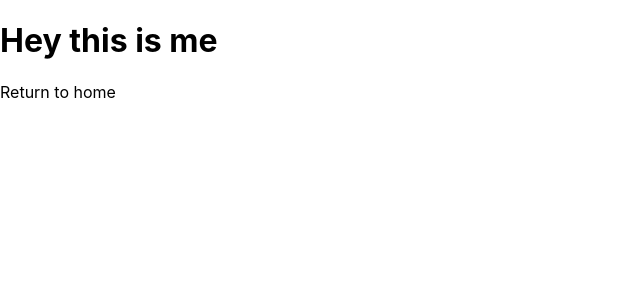
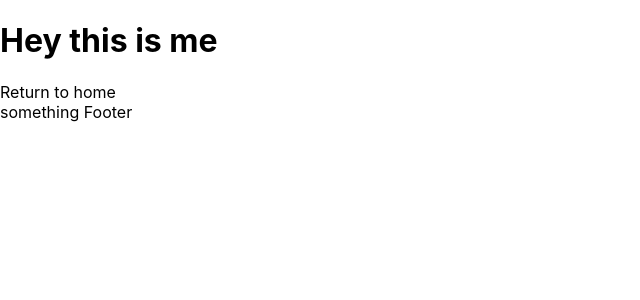
Before and after one commit to wackyjoker/Portfolio-2.0, a Next.js app: page /about/about in a window 1280 px wide. Shown: the top 300 px of the page, without its empty margins (0-640 px from the left). Built offline with nearby package versions, Linux system fonts and the light colour scheme.

Commit message:
setting up container

```diff
--- /dev/null
+++ b/Components/Container/container.tsx
@@ -0,0 +1,43 @@
+import Head from 'next/head'
+import { useRouter } from 'next/router'
+import { useState, useEffect } from 'react'
+import { useTheme } from 'next-themes'
+import NextLink from 'next/link'
+import Footer from '../Footer'
+
+export default function Container(props) {
+  const [mounted, setMounted] = useState(false)
+  const { resolvedTheme, setTheme } = useTheme()
+
+  useEffect(() => setMounted(true), [])
+
+  const { children, ...customMeta } = props
+  const router = useRouter()
+  const meta = {
+    title: 'Kevin Young - Developer,Gamer,Dreamer',
+    description: 'Front-end developer, JavaScript enthusiast,Software Engineer.',
+    image: 'placeholder',
+    type: 'website',
+    ...customMeta,
+  }
+
+  return (
+    <div>
+      <Head>
+        <title>{meta.title}</title>
+        <meta name="robots" content="follow, index" />
+        <meta content={meta.description} name="description" />
+        <meta property="og:url" content={`https://yourURL...${router.asPath}`} />
+        <meta property="og:type" content={meta.type} />
+        <meta property="og:site_name" content="Kevin Young" />
+        <meta property="og:description" content={meta.description} />
+        <meta property="og:title" content={meta.title} />
+        <meta property="og:image" content={meta.image} />
+      </Head>
+      <main>
+        {children}
+        <Footer />
+      </main>
+    </div>
+  )
+}
--- /dev/null
+++ b/Components/Container/index.ts
@@ -0,0 +1,3 @@
+import Container from './container'
+
+export default Container
--- /dev/null
+++ b/Components/Footer/footer.tsx
@@ -0,0 +1,9 @@
+import React from 'react'
+
+const Footer = () => (
+  <footer>
+    <div>something Footer</div>
+  </footer>
+)
+
+export default Footer
--- /dev/null
+++ b/Components/Footer/index.ts
@@ -0,0 +1,3 @@
+import Footer from './footer'
+
+export default Footer
--- a/package.json
+++ b/package.json
@@ -10,6 +10,7 @@
   },
   "dependencies": {
     "next": "11.1.0",
+    "next-themes": "^0.0.15",
     "react": "17.0.2",
     "react-dom": "17.0.2"
   },
@@ -26,9 +27,9 @@
     "eslint-plugin-react-hooks": "^4.2.0",
     "sass": "^1.42.1",
     "stylelint": "^13.13.1",
+    "stylelint-config-recommended": "^5.0.0",
     "stylelint-config-sass-guidelines": "^8.0.0",
     "stylelint-config-standard": "^22.0.0",
-    "stylelint-config-recommended": "^5.0.0",
     "stylelint-scss": "^3.21.0",
     "typescript": "4.3.5"
   }
--- a/pages/about/about.tsx
+++ b/pages/about/about.tsx
@@ -1,14 +1,16 @@
 import React from 'react'
 import Link from 'next/link'
+import Container from '../../components/Container'
 
 const About:React.FunctionComponent = () => (
-
+  <Container>
     <div>
       <h1>Hey this is me</h1>
       <Link href="/">
         <a>Return to home</a>
       </Link>
     </div>
+  </Container>
 
 )
 
```
Also changed, not shown: Components/Container/container.module.scss (added), 1 other file (tests, documents, lock files or other folders). Lines whose indentation alone changed are shown as unchanged.
